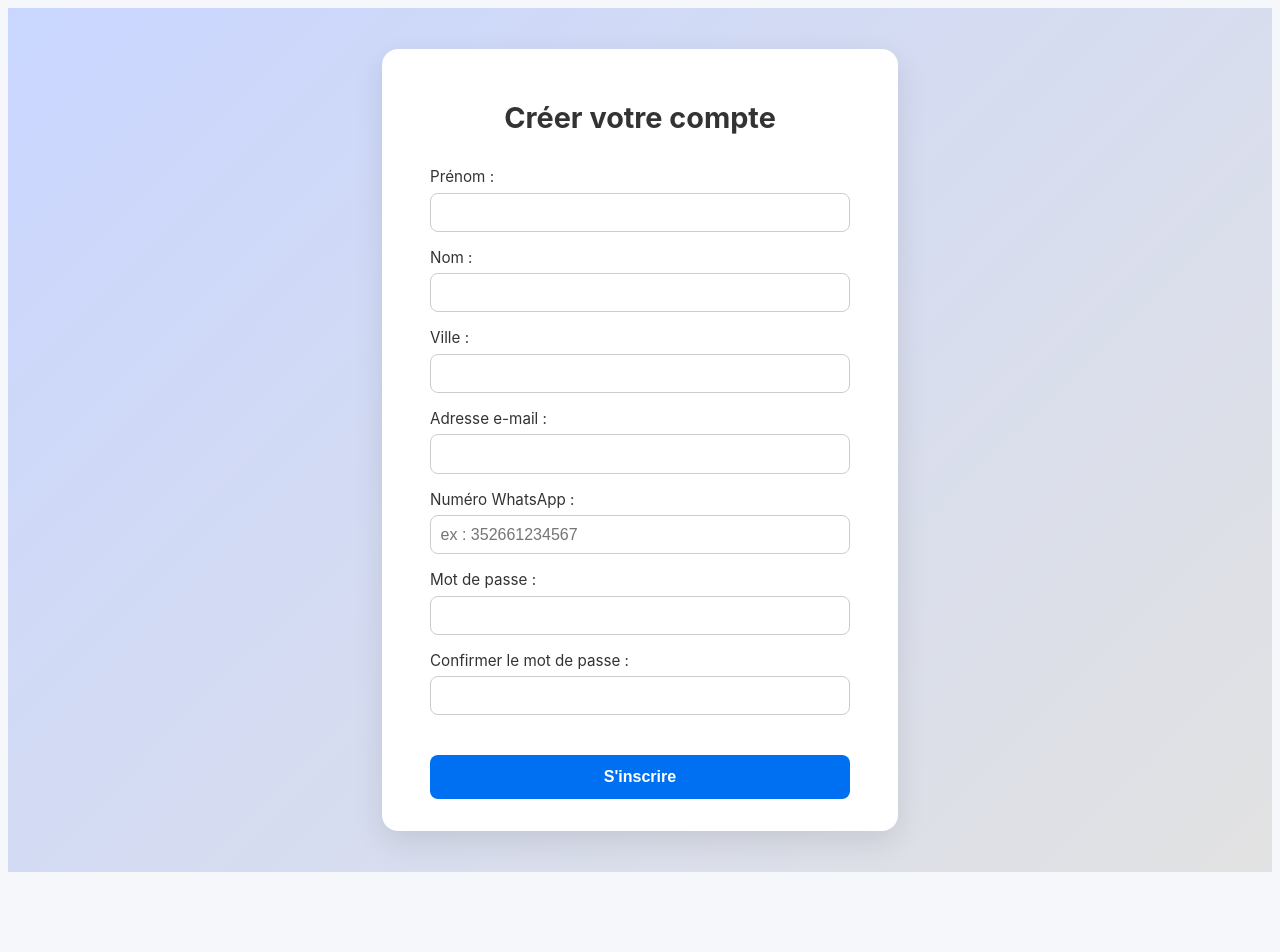
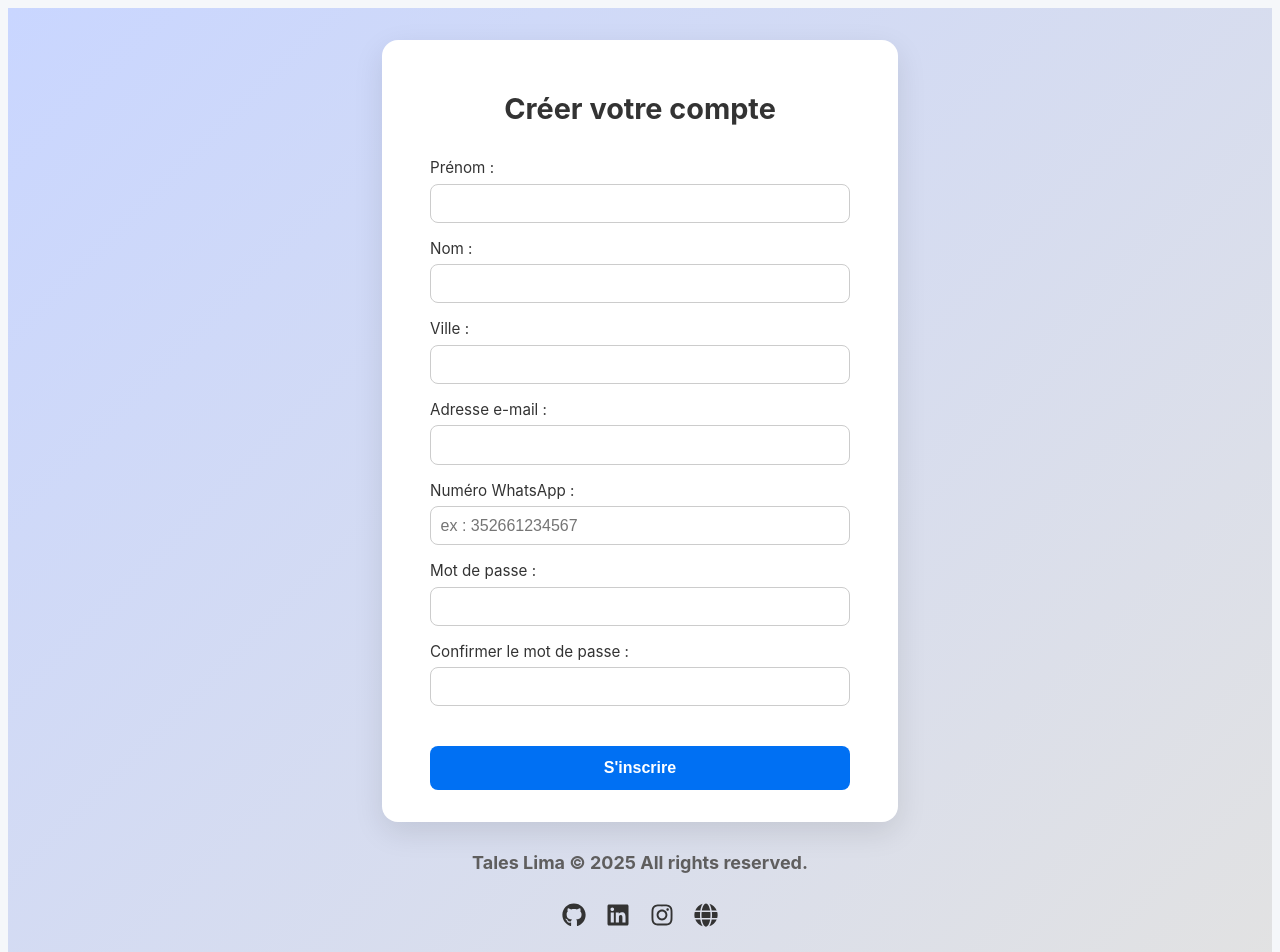
Before and after one commit to tales1982/reminders-app, a Next.js app in the folder frontend_reminders/: page /register in a window 1280 px wide. Shown: the top 952 px of the page. Before the commit the page ends 880 px from the top, so only its background shows below. Built offline with nearby package versions, Linux system fonts and the light colour scheme; no server answers.

Commit message:
adcionando o footer

```diff
--- a/frontend_reminders/app/calendar/page.tsx
+++ b/frontend_reminders/app/calendar/page.tsx
@@ -10,7 +10,7 @@ import { EventModal } from "../../components/Modal";
 import type { View } from "react-big-calendar";
 import DatePicker from "react-datepicker";
 import "react-datepicker/dist/react-datepicker.css";
-
+import Footer from "@/components/Footer";
 
 import {
   CalendarWrapper,
@@ -54,7 +54,7 @@ const CalendarPage = () => {
     setHasMounted(true);
 
     const token = localStorage.getItem("token");
-    console.log("Token:", token);
+
     if (!token) return;
 
     fetch(`${process.env.NEXT_PUBLIC_API_URL}/api/events`, {
@@ -198,7 +198,9 @@ const CalendarPage = () => {
             Date et Heure :
             <div style={{ marginTop: "0.5rem" }}>
               <DatePicker
-      selected={newEvent.datetime ? new Date(newEvent.datetime) : null}
+                selected={
+                  newEvent.datetime ? new Date(newEvent.datetime) : null
+                }
                 onChange={(date) =>
                   setNewEvent({
                     ...newEvent,
@@ -215,8 +217,6 @@ const CalendarPage = () => {
               />
             </div>
           </Label>
-
-
           <Label>
             Alerte avant (minutes) :
             <Input
@@ -258,7 +258,6 @@ const CalendarPage = () => {
               </label>
             </div>
           </Label>
-
           <FormButtonGroup>
             <Button type="submit">Enregistrer</Button>
             <Button type="button" onClick={() => setShowCreateEventForm(false)}>
@@ -297,7 +296,6 @@ const CalendarPage = () => {
           />
         </CalendarWrapper>
       )}
-
       {selectedEvent && (
         <EventModal
           event={selectedEvent}
@@ -307,6 +305,7 @@ const CalendarPage = () => {
           onDelete={handleDelete}
         />
       )}
+      <Footer />
     </Container>
   );
 };
--- a/frontend_reminders/app/globals.css
+++ b/frontend_reminders/app/globals.css
@@ -26,3 +26,8 @@ body {
   color: #333;
   background-color: #f5f7fa;
 }
+
+.home-container{
+  display: flex;
+  flex-direction: column;
+}
--- a/frontend_reminders/app/login/page.tsx
+++ b/frontend_reminders/app/login/page.tsx
@@ -12,6 +12,7 @@ import {
   Button,
   ErrorText,
 } from './styles';
+import Footer from '@/components/Footer';
 
 const apiUrl = process.env.NEXT_PUBLIC_API_URL;
 
@@ -63,6 +64,7 @@ const LoginPage = () => {
           {error && <ErrorText>{error}</ErrorText>}
         </StyledForm>
       </FormWrapper>
+      <Footer/>
     </Container>
   );
 };
--- a/frontend_reminders/app/login/styles.ts
+++ b/frontend_reminders/app/login/styles.ts
@@ -2,6 +2,8 @@
 import styled from 'styled-components';
 
 export const Container = styled.div`
+display: flex;
+flex-direction: column;
   min-height: 100vh;
   display: flex;
   justify-content: center;
--- a/frontend_reminders/app/page.tsx
+++ b/frontend_reminders/app/page.tsx
@@ -2,6 +2,7 @@
 
 import { useEffect, useState } from "react";
 import { useRouter } from "next/navigation";
+import Footer from "@/components/Footer";
 import "./home.css";
 
 export default function Home() {
@@ -28,12 +29,13 @@ export default function Home() {
           </>
         ) : (
           <div className="home-actions">
-            <p className="home-status not-logged">🔐 Vous n'êtes pas encore connecté.</p>
+            <p className="home-status not-logged">🔐 Vous n&apos;êtes pas encore connecté.</p>
             <button className="home-button primary" onClick={() => router.push("/login")}>Se connecter</button>
             <button className="home-button secondary" onClick={() => router.push("/register")}>Créer un compte</button>
           </div>
         )}
       </div>
+      <Footer/>
     </main>
   );
 }
--- a/frontend_reminders/app/register/page.tsx
+++ b/frontend_reminders/app/register/page.tsx
@@ -13,6 +13,7 @@ import {
 } from './styles';
 
 const apiUrl = process.env.NEXT_PUBLIC_API_URL;
+import Footer from '@/components/Footer';
 
 const RegisterPage = () => {
   const [name, setName] = useState('');
@@ -92,6 +93,7 @@ const RegisterPage = () => {
           {error && <ErrorText>{error}</ErrorText>}
         </StyledForm>
       </FormWrapper>
+      <Footer/>
     </Container>
   );
 };
--- a/frontend_reminders/app/register/styles.ts
+++ b/frontend_reminders/app/register/styles.ts
@@ -2,6 +2,8 @@
 import styled from 'styled-components';
 
 export const Container = styled.div`
+display: flex;
+flex-direction: column;
   min-height: 100vh;
   display: flex;
   justify-content: center;
--- /dev/null
+++ b/frontend_reminders/components/Footer.tsx
@@ -0,0 +1,51 @@
+"use client";
+
+import { Containe, SocialLinks } from "../styles/footerStyles";
+import { FaGithub, FaLinkedin, FaInstagram, FaGlobe } from "react-icons/fa";
+
+const Footer = () => {
+  return (
+    <Containe>
+      <h1>
+        <p>Tales Lima © 2025 All rights reserved.</p>
+      </h1>
+
+      <SocialLinks>
+  <a
+    href="https://github.com/tales1982"
+    target="_blank"
+    rel="noopener noreferrer"
+    aria-label="GitHub"
+  >
+    <FaGithub />
+  </a>
+  <a
+    href="https://www.linkedin.com/in/tales-lima-de-paula/"
+    target="_blank"
+    rel="noopener noreferrer"
+    aria-label="LinkedIn"
+  >
+    <FaLinkedin />
+  </a>
+  <a
+    href="https://instagram.com/taleslimadepaula"
+    target="_blank"
+    rel="noopener noreferrer"
+    aria-label="Instagram"
+  >
+    <FaInstagram />
+  </a>
+  <a
+    href="https://tales-snowy.vercel.app/"
+    target="_blank"
+    rel="noopener noreferrer"
+    aria-label="Portfólio"
+  >
+    <FaGlobe />
+  </a>
+</SocialLinks>
+    </Containe>
+  );
+};
+
+export default Footer;
--- a/frontend_reminders/package.json
+++ b/frontend_reminders/package.json
@@ -17,6 +17,7 @@
     "react-big-calendar": "^1.18.0",
     "react-datepicker": "^8.3.0",
     "react-dom": "^19.0.0",
+    "react-icons": "^5.5.0",
     "styled-components": "^6.1.17"
   },
   "devDependencies": {
--- /dev/null
+++ b/frontend_reminders/styles/footerStyles.ts
@@ -0,0 +1,29 @@
+import styled from "styled-components";
+
+export const Containe = styled.footer`
+  display: flex;
+  flex-direction: column;
+  align-items: center;
+
+  color:rgb(95, 94, 94);
+  h1{
+    font-size: 18px;
+    text-align: center;
+  }
+`;
+
+export const SocialLinks = styled.div`
+  display: flex;
+  gap: 20px;
+  margin-bottom: 20px;
+  a {
+    font-size: 24px;
+    color:  #333;
+    transition: transform 0.2s ease;
+
+    &:hover {
+      transform: scale(1.2);
+      color: black;
+    }
+  }
+`;
```
Also changed, not shown: 1 other file (tests, documents, lock files or other folders). Lines whose indentation alone changed are shown as unchanged.
